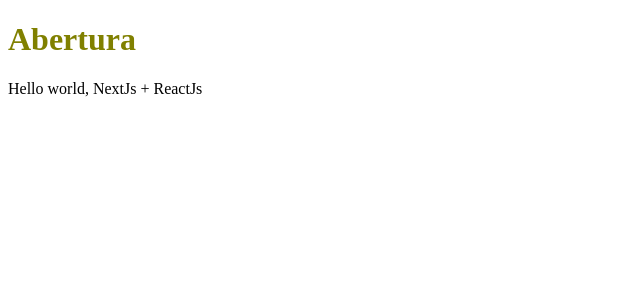
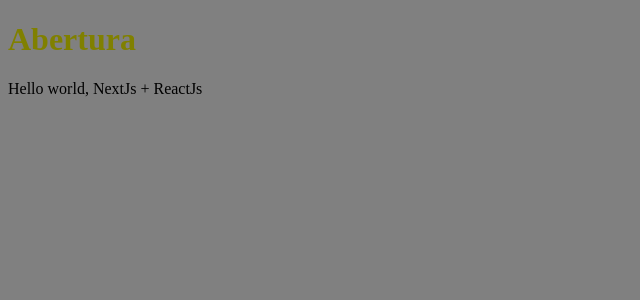
Before and after one commit to AdrianoFront/React, a Next.js app: page / in a window 1280 px wide. Shown: the top 300 px of the page, without its empty margins (0-640 px from the left). Built offline with nearby package versions, Linux system fonts and the light colour scheme.

Commit message:
Criado estilo global e subtitulo

```diff
--- /dev/null
+++ b/pages/_app.jsx
@@ -0,0 +1,7 @@
+import "/src/style.css";
+
+function App({ Component, pageProps }) {
+  return <Component {...pageProps} />;
+}
+
+export default App;
--- a/pages/index.jsx
+++ b/pages/index.jsx
@@ -1,10 +1,13 @@
 import Title from "/src/components/title/Title";
+import Subtitle from "/src/components/subtitle/Subtitle";
 
 function HomePage() {
   return (
     <div>
       <Title>Abertura</Title>
+      <Subtitle />
       Hello world, NextJs + ReactJs
+      <Subtitle />
     </div>
   );
 }
--- /dev/null
+++ b/src/components/subtitle/Subtitle.jsx
@@ -0,0 +1,8 @@
+/* Exemplo de componente React com Props(Atributos)
+ */
+
+function Subtitle({ text }) {
+  return <h4>{text}</h4>;
+}
+
+export default Subtitle;
--- a/src/components/title/Title.jsx
+++ b/src/components/title/Title.jsx
@@ -1,4 +1,7 @@
 import styles from "../title/Title.module.css";
+
+/* Exemplo de componente React com children(Filhos)
+ */
 
 const constante = "Titulo";
 
--- /dev/null
+++ b/src/style.css
@@ -0,0 +1,3 @@
+body {
+  background-color: gray;
+}
```
